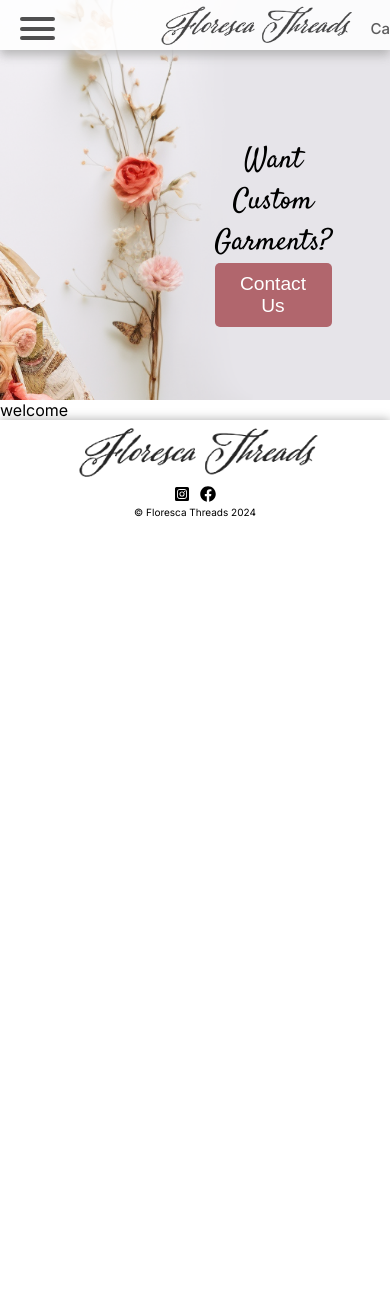
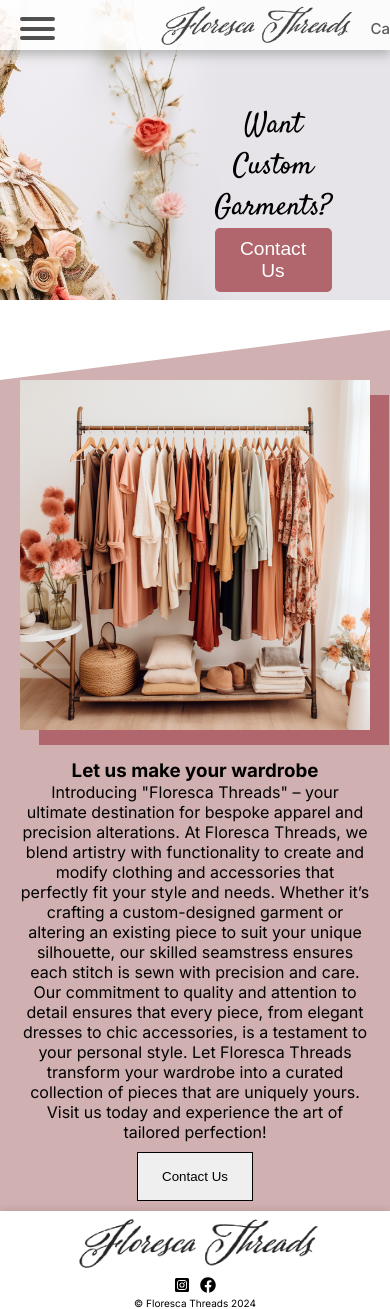
Before and after one commit to dfloresca/Chess-Wars-Realm-of-Anime-Battles, a Next.js app: page / in a window 390 px wide. Before the commit the page ends 844 px from the top, so only its background shows below. Built offline with nearby package versions, Linux system fonts and the light colour scheme.

Commit message:
finished the contactus blurb on the homepage no errors or webpack chaching

```diff
--- a/src/app/components/SectionOne.module.css
+++ b/src/app/components/SectionOne.module.css
@@ -55,11 +55,11 @@
         width: 30%;
     }
 
-    .heroImq {
+    .heroImg {
         background-image: url('/heroImg1.png');
         background-repeat: no-repeat;
         background-size: cover;
-        background-position: 50%;
+        background-position: center;
         width: 100%;
         height: 400px;
         position: relative;
@@ -67,6 +67,7 @@
 }
 
 @media (max-width: 500px) {
+
     .heroContent{
         position: absolute;
         top: 35%;
@@ -77,15 +78,10 @@
         width: 30%;
     }
 
-    .heroImq {
-        background-image: url(/heroImg1.png);
-        background-repeat: no-repeat;
-        background-size: cover;
-        background-position: 40%;
+    .heroImg {
         background-color: rgba(255, 255, 255, 0.5);
-        width: 100%;
         height: 300px;
-        position: relative;
+
     }
 
 }
--- /dev/null
+++ b/src/app/components/SectionTwo.js
@@ -0,0 +1,20 @@
+import styles from './SectionTwo.module.css';
+
+export default function SectionTwo() {
+    return (
+
+        <div className={styles.mainContainer}>
+            <div className={styles.mainWrapper}>
+                <div className={styles.imgWrapper}>
+                    <img src="/clothrack.png" alt="" />
+                </div>
+                <div className={styles.contentBlurb}>
+                    <h3>Let us make your wardrobe</h3>
+                    <p>Introducing "Floresca Threads" – your ultimate destination for bespoke apparel and precision alterations. At Floresca Threads, we blend artistry with functionality to create and modify clothing and accessories that perfectly fit your style and needs. Whether it’s crafting a custom-designed garment or altering an existing piece to suit your unique silhouette, our skilled seamstress ensures each stitch is sewn with precision and care. Our commitment to quality and attention to detail ensures that every piece, from elegant dresses to chic accessories, is a testament to your personal style. Let Floresca Threads transform your wardrobe into a curated collection of pieces that are uniquely yours. Visit us today and experience the art of tailored perfection!</p>
+                    <button className={styles.contactUsBTN}>Contact Us</button>
+                </div>
+            </div>
+        </div>
+
+    );
+}
--- /dev/null
+++ b/src/app/components/SectionTwo.module.css
@@ -0,0 +1,63 @@
+.mainContainer{
+    background-color: rgba(188, 143, 143, 0.7);
+    clip-path: polygon(0 50px,100% 0,100% 100%,0 100%);
+
+}
+
+.mainWrapper {
+    max-width: 80%;
+    display: flex;
+    justify-content: center;
+    margin: 30px auto 0;
+    gap: 25px;
+    padding: 40px 0;
+    align-items: center;
+    flex-wrap: wrap;
+
+}
+
+
+.mainWrapper img{
+    box-shadow: 19px 15px 0 0 #b1666d;
+    margin-top: 25px;
+}
+
+.imgWrapper {
+    flex: 1;
+    min-width: 100px;
+}
+
+.contentBlurb{
+    max-width: 40%;
+}
+
+.contactUsBTN {
+    padding: 1rem 1.5rem;
+    margin: 10px 0;
+    border: 1px solid black;
+    transition: background-color 1s ease-in-out;
+    transition: color .5s ease-in-out;
+}
+
+.contactUsBTN:hover{
+    background-color:#b1666d;
+    color: white;
+}
+
+@media (max-width: 1000px) {
+    .mainWrapper {
+        flex-direction: column;
+        max-width: 100%;
+        padding: 0 20px;
+    }
+
+    .mainWrapper img{
+        margin-top: 50px;
+        max-width: 350px;
+    }
+
+    .contentBlurb{
+        max-width: 100%;
+        text-align:center;
+    }
+}
--- a/src/app/page.js
+++ b/src/app/page.js
@@ -2,6 +2,7 @@
 import Image from 'next/image';
 import styles from './page.module.css';
 import SectionOne from './components/SectionOne';
+import SectionTwo from './components/SectionTwo';
 // import { useEffect, useState } from 'react';
 // import setAuthToken from './utils/setAuthToken';
 
@@ -34,7 +35,8 @@ export default function Home() {
     <main className={styles.main}>
       {/* <p>{data.message}</p> */}
       <SectionOne />
-      <p>welcome</p>
+      <SectionTwo />
+
     </main>
   );
 }
```
Also changed, not shown: public/clothrack.png (added).
